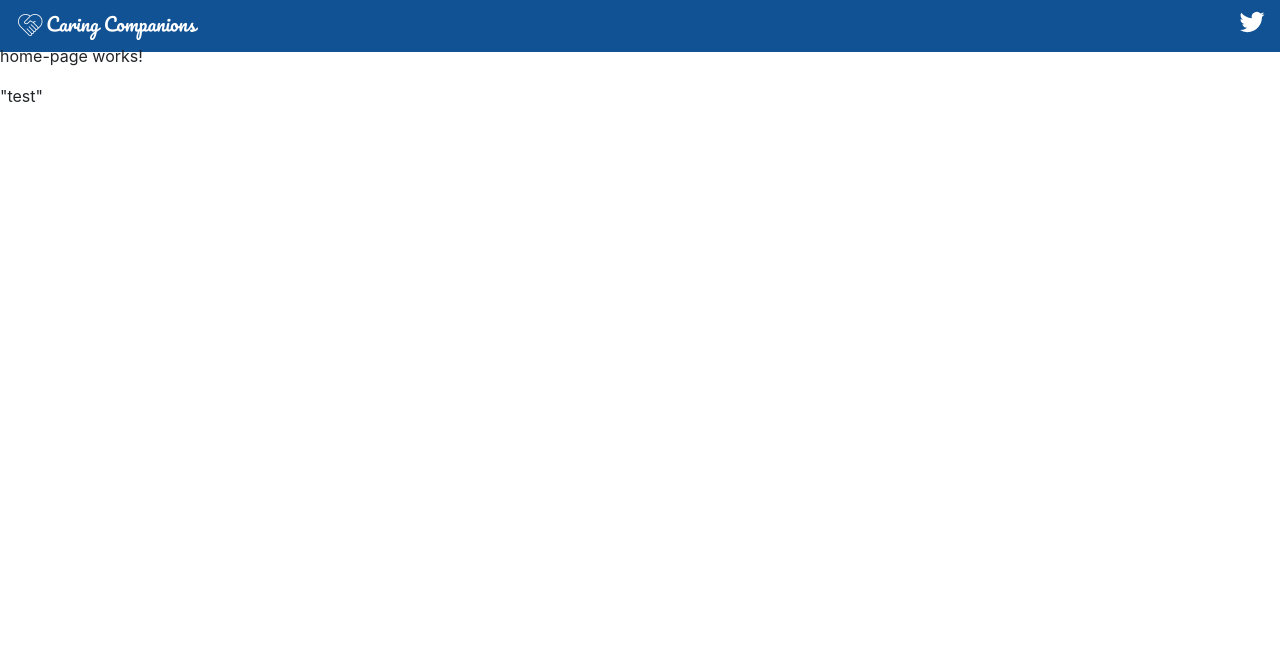
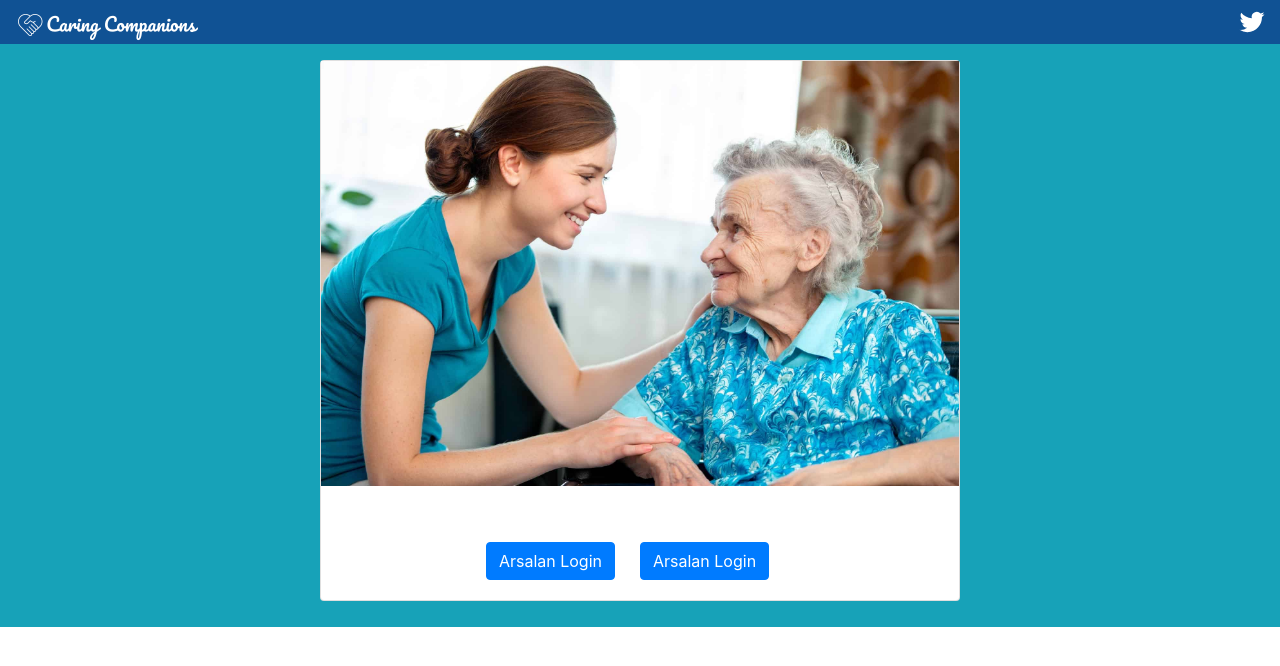
Before and after one commit to vaibhav50596/CaringCompanions, an Angular app: page / in a window 1280 px wide. Shown: the top 666 px of the page. Built offline with nearby package versions, Linux system fonts and the light colour scheme.

Commit message:
WIP Login page

```diff
--- a/src/app/app.component.html
+++ b/src/app/app.component.html
@@ -25,9 +25,9 @@
 
 <!-- Toolbar -->
 <div class="toolbar" role="banner">
-  <img class="logo-size" alt="Caring Companions Logo" src="../assets/logo.png"/>
+  <img routerLink="" class="logo-size" alt="Caring Companions Logo" src="../assets/logo.png"/>
     <div class="spacer"></div>
-  <a aria-label="Angular on twitter" target="_blank" rel="noopener" href="https://twitter.com/angular" title="Twitter">
+  <a aria-label="Angular on twitter" target="_blank" rel="noopener" href="https://twitter.com/ThanmayeeMudig1" title="Twitter">
 
     <svg id="twitter-logo" height="24" data-name="Logo — FIXED" xmlns="http://www.w3.org/2000/svg" viewBox="0 0 400 400">
       <defs>
--- a/src/app/home-page/home-page.component.css
+++ b/src/app/home-page/home-page.component.css
@@ -1,3 +1,26 @@
-.profile-image{
-    background-image: "../assets/background.jpg"
+.card {
+    position: relative;
+    display: -webkit-box;
+    display: flex;
+    -webkit-box-orient: vertical;
+    -webkit-box-direction: normal;
+    flex-direction: column;
+    min-width: 0;
+    word-wrap: break-word;
+    background-color: #fff;
+    background-clip: border-box;
+    border: 1px solid rgba(0,0,0,.125);
+    border-radius: .25rem;
+    width: 40rem;
+    margin: 0 auto;
+    float: none;
+    margin-bottom: 10px;
 }
+
+.home-image{
+    width: 100%;
+}
+
+.mr-25{
+    margin-right: 25px;
+}
--- a/src/app/home-page/home-page.component.html
+++ b/src/app/home-page/home-page.component.html
@@ -1,5 +1,11 @@
-<p>home-page works!</p>
 
-<div class="profile-image">
-    <p>"test"</p>
+<div class="p-3 mb-2 bg-info text-white">
+<div class="card" style="width: 40rem;">
+    <img style="width: 100%" src="/../../assets/home-image.jpg">
+    <div class="card-body text-center">
+        <h5 class="card-title" style="text-align: center;">Volunteer Login</h5>
+        <button type="button" class="btn btn-primary mr-25">Arsalan Login</button>
+        <button type="button" class="btn btn-primary mr-25">Arsalan Login</button>
+    </div>
 </div>
+</div>
--- a/src/index.html
+++ b/src/index.html
@@ -5,7 +5,7 @@
   <title>CaringCompanions</title>
   <base href="/">
   <meta name="viewport" content="width=device-width, initial-scale=1">
-  <link rel="icon" type="image/x-icon" href="assets/favicon.png">
+  <link rel="icon" type="image/x-icon" href="src\assets\favicon.png">
 </head>
 <body>
   <app-root></app-root>
```
Also changed, not shown: src/assets/home-image.jpg (added).
